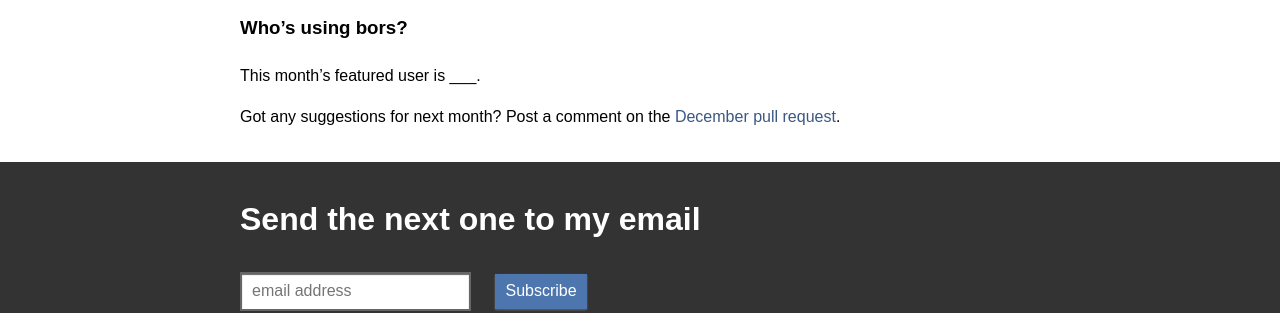
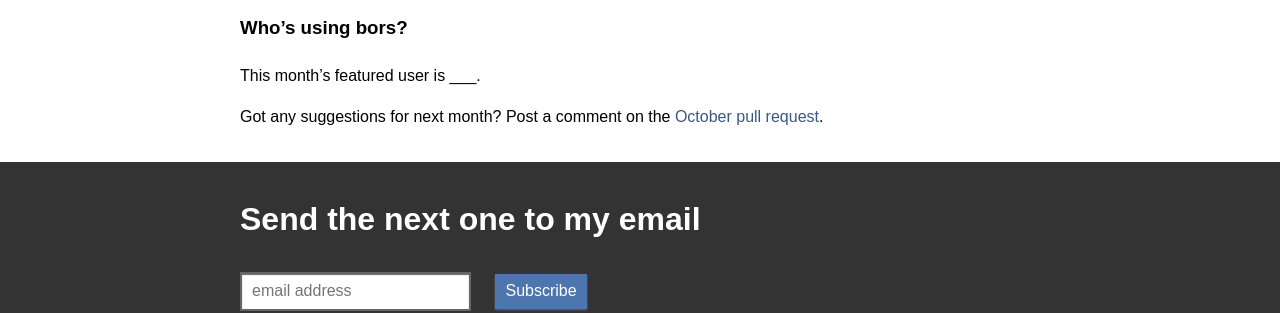
Before and after one commit to bors-ng/bors-ng.github.io, a Jekyll site: the page built from _posts/2022-10-01-tmib-69.md, in a window 1280 px wide. Shown: the part 582-895 px from the top of the page. Built offline with Jekyll 4.4.1, drawn with Linux system fonts in a browser that asks for light colours.

Commit message:
Next month

```diff
--- a/_posts/2022-10-01-tmib-69.md
+++ b/_posts/2022-10-01-tmib-69.md
@@ -34,4 +34,4 @@
 This month's featured user is ___.
 
 Got any suggestions for next month?
-Post a comment on the [December pull request](https://github.com/bors-ng/bors-ng.github.io/pull/___).
+Post a comment on the [October pull request](https://github.com/bors-ng/bors-ng.github.io/pull/181).
```
